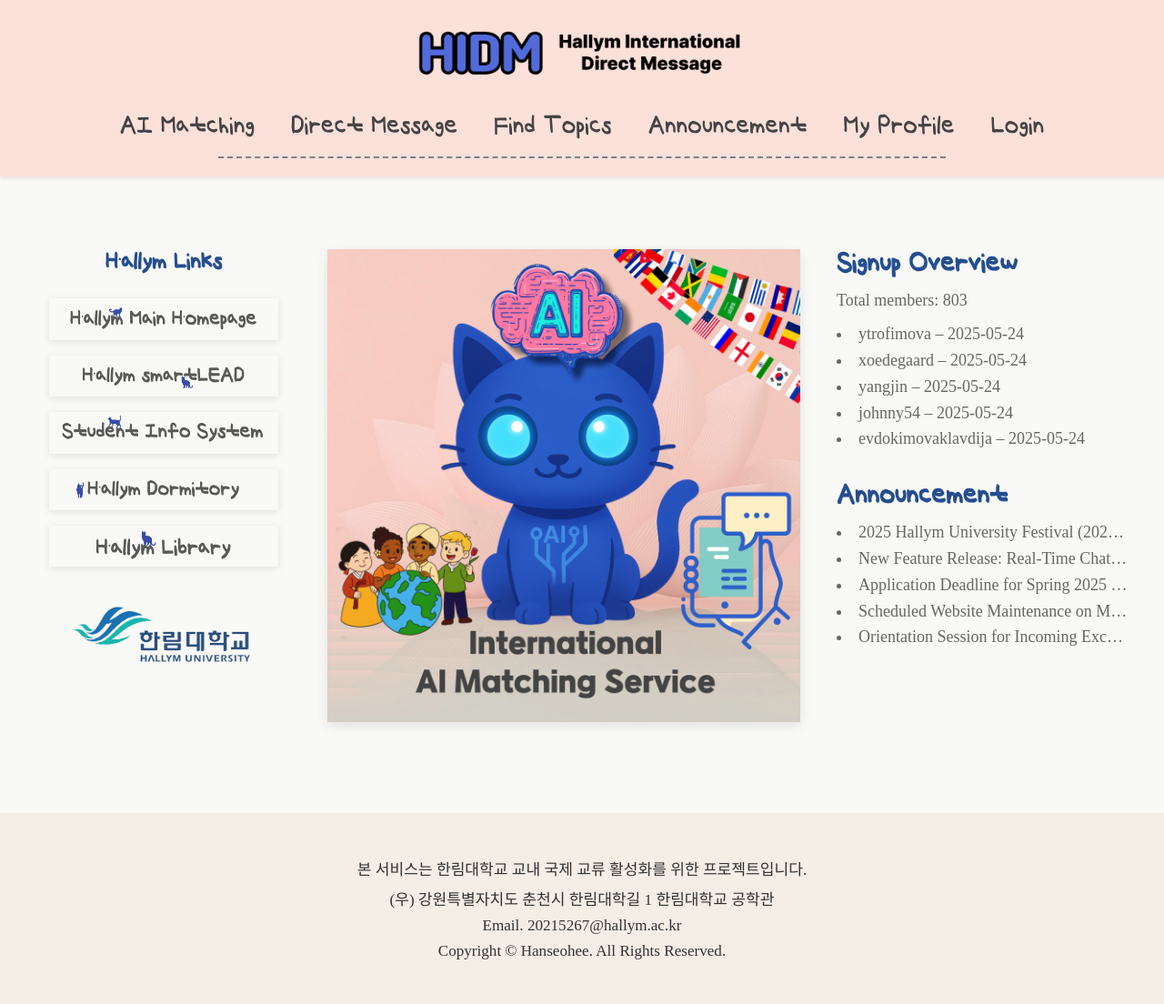
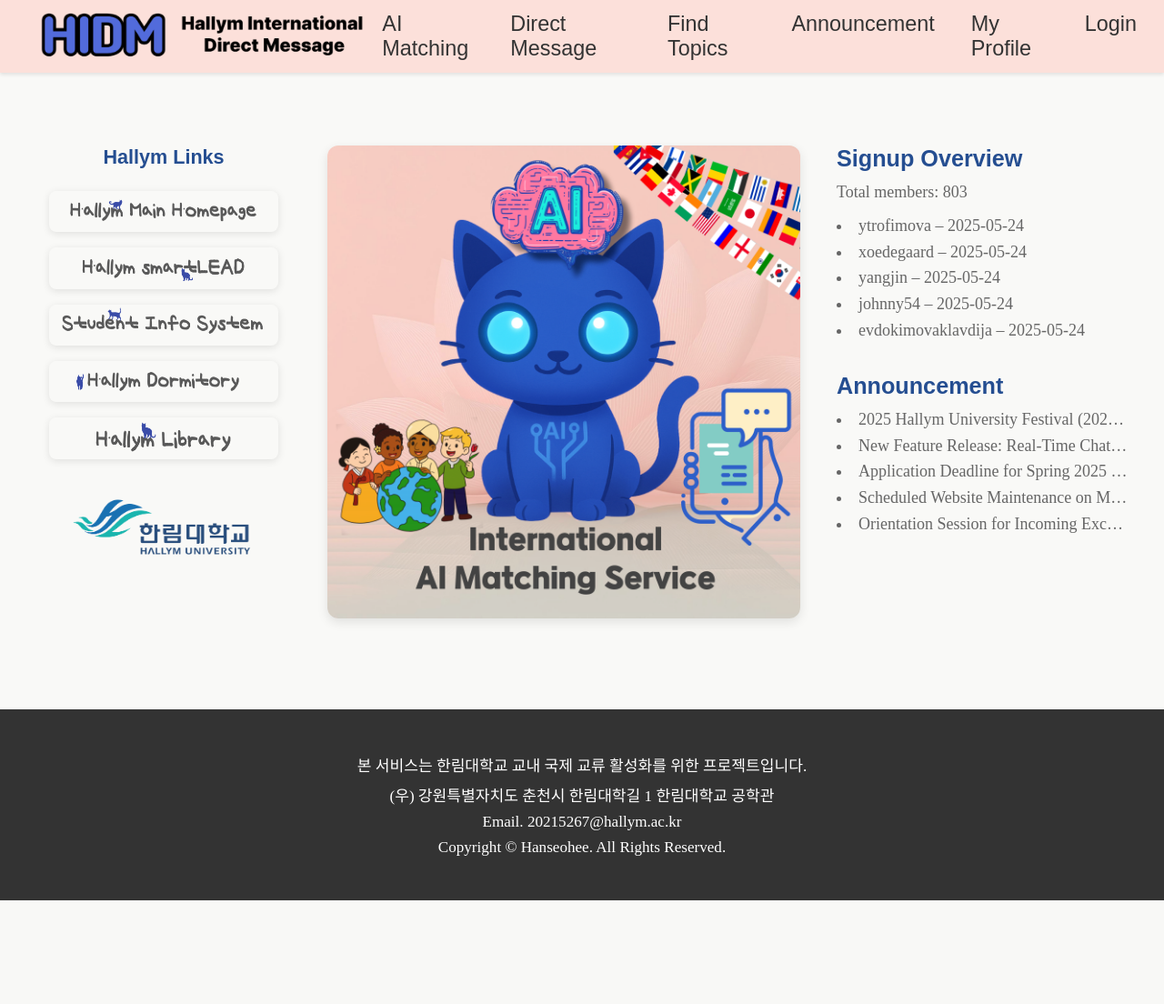
Before and after one commit to hanseohee031/HIDM, a Django app: page / in a window 1280 px wide. Shown: the whole page at 91% size. After the commit the page ends 990 px from the top, so only its background shows below. Run offline with Django 5.2, Linux system fonts and the light colour scheme; data comes from the database, SQL or seed files in the repository; both versions use the stored data as it was after the commit; parts of the project's set-up code (start-up, migrations or seed data) failed here and were passed over; some web fonts are replaced.

Commit message:
최종완성

```diff
--- a/static/css/home.css
+++ b/static/css/home.css
@@ -1,107 +1,185 @@
-/* ─── @font-face 정의 ─── */
-@font-face {
-  font-family: 'UhBeeSeulvely';
-  src: url('../fonts/UhBeeSeulvely.woff') format('woff');
-  font-weight: normal;
-  font-style: normal;
+/* ─── 네비게이션바 ─── */
+.navbar {
+  position: sticky;
+  top: 0;
+  z-index: 100;
+  background-color: #fce0da;
+  display: flex;
+  align-items: center;
+  justify-content: space-between;
+  padding: 0 30px;
+  box-shadow: 0 2px 4px rgba(0,0,0,0.1);
 }
-
-/* ─── 전체 기본 폰트 설정 ─── */
-body {
-  font-family: 'UhBeeSeulvely', sans-serif;
-}
-
-/* ─── 네비 전체 컨테이너 ─── */
-.navbar {
-  background-color: #fce0da;
-  padding: 20px 30px;
-  box-shadow: 0 2px 4px rgba(0,0,0,0.1);
-  display: flex;
-  flex-direction: column;
-  align-items: center;
-  font-family: 'UhBeeSeulvely', sans-serif;
-}
-
-/* ─── 로고 ─── */
 .navbar-logo img {
   height: 75px;
   cursor: pointer;
-  margin-bottom: 15px;
 }
 
-/* ─── 메뉴 묶음(container) ─── */
+/* 메뉴 리스트 한 줄로 */
 .nav-row-container {
-  width: 100%;
-  max-width: 1200px;
-  display: flex;
-  flex-direction: column;
-  align-items: center;
+  /* 기본 flex 레이아웃만 상속 */
 }
-
-/* ─── 두 줄 모두에 공통 ─── */
 .nav-row {
   display: flex;
   list-style: none;
   margin: 0;
   padding: 0;
   gap: 40px;
-  justify-content: center;
 }
 
-/* ─── 첫 번째 줄 ─── */
-.first-row {
-  width: 100%;
-  max-width: 800px;
-  padding-bottom: 10px;
-  border-bottom: 2px dashed gray;
-}
-
-/* ─── 두 번째 줄 ─── */
-.second-row {
-  width: 100%;
-  max-width: 800px;
-  margin-top: 10px;
-}
-
-/* ─── 링크 스타일 ─── */
+/* 메뉴 링크 스타일 */
 .nav-row li a {
   font-family: 'UhBeeSeulvely', sans-serif;
   font-size: 1.3rem;
-  font-weight: 400;
-  color: #444;
+  color: #333;
   text-decoration: none;
-  transition: color 0.2s ease;
-  white-space: nowrap;
-  line-height: 1.6;
-  padding: 4px 0;
-  display: inline-block;
+  position: relative;
+  padding-bottom: 4px;
+  transition: color 0.2s ease-in-out;
 }
 
-.nav-row li a:hover {
+/* 호버 애니메이션: 밑줄 슬라이드 */
+.nav-row li a::after {
+  content: '';
+  position: absolute;
+  left: 0;
+  bottom: -2px;
+  height: 2px;
+  width: 0;
+  background: #0056b3;
+  transition: width 0.3s ease-out;
+}
+.nav-row li a:hover::after {
+  width: 100%;
+}
+
+/* 활성 메뉴 표시 (active 클래스는 Django 템플릿에서 URL 비교 후 추가) */
+.nav-row li a.active {
   color: #0056b3;
 }
-
-/* ─── 콘텐츠 여백 ─── */
-.content {
-  padding: 20px;
+.nav-row li a.active::after {
+  width: 100%;
 }
 
-/* ─── 직각으로 통일 ─── */
-* {
-  border-radius: 0 !important;
+/* ─── 메인 컨테이너 ─── */
+.main-container {
+  display: flex;
+  justify-content: space-between;
+  align-items: flex-start;
+  gap: 40px;
+  padding: 60px 20px 20px;
+  max-width: 1400px;
+  margin: 0 auto;
+}
+
+/* ─── 왼쪽: Hallym Links ─── */
+.links-section {
+  width: 280px;
+  display: flex;
+  flex-direction: column;
+  align-items: center;
+  justify-content: center;
+  gap: 16px;
+}
+.links-section .section-title {
+  color: #254e91;
+  font-size: 1.2rem;
+  font-family: 'UhBeeSeulvely', sans-serif;
+  margin-bottom: 8px;
+}
+.link-buttons {
+  display: flex;
+  flex-direction: column;
+  align-items: center;
+  gap: 12px;
+  width: 90%;
+}
+.link-buttons a {
+  width: 100%;
+  display: block;
+}
+.link-buttons img {
+  width: 100%;
+  height: auto;
+  max-height: 60px;
+  object-fit: contain;
+  border-radius: 8px;
+  box-shadow: 0 2px 8px rgba(0,0,0,0.1);
+}
+.hallym-logo {
+  margin-top: 20px;
+}
+.hallym-logo img {
+  width: 100%;
+  height: auto;
+  max-width: 200px;
+  object-fit: contain;
+  opacity: 0.9;
+}
+
+/* ─── 가운데: 배너 이미지 ─── */
+.center-image-wrapper {
+  flex: 1;
+  display: flex;
+  justify-content: center;
+  align-items: center;
+}
+.center-image-wrapper img {
+  max-width: 100%;
+  max-height: 600px;
+  border-radius: 12px;
+  box-shadow: 0 4px 12px rgba(0,0,0,0.1);
+}
+
+/* ─── 오른쪽: Signup + Announcement ─── */
+.side-box {
+  width: 320px;
+  display: flex;
+  flex-direction: column;
+  gap: 32px;
+}
+.section-title {
+  color: #254e91;
+  font-size: 1.4rem;
+  font-family: 'UhBeeSeulvely', sans-serif;
+  margin-bottom: 8px;
+}
+.signup-stats,
+.signup-list,
+.announcement-list {
+  color: #666;
+  line-height: 1.6;
+}
+.signup-list,
+.announcement-list {
+  list-style: disc inside;
+  padding: 0;
+  margin: 8px 0 0;
+}
+.announcement-list li,
+.signup-list li {
+  white-space: nowrap;
+  overflow: hidden;
+  text-overflow: ellipsis;
+}
+.announcement-list li a {
+  color: #666;
+  text-decoration: none;
+}
+.announcement-list li a:hover {
+  text-decoration: underline;
 }
 
 /* ─── 푸터 ─── */
 .site-footer {
-  background-color: #f5eee6;
-  color: #333;
+  background-color: #333;
+  color: #fff;
   padding: 40px 20px;
   text-align: center;
   font-size: 0.95rem;
   margin-top: 60px;
   font-family: 'UhBeeSeulvely', sans-serif;
 }
-
 .site-footer .footer-info p {
   margin: 8px 0;
 }
```
Also changed, not shown: db.sqlite3.
